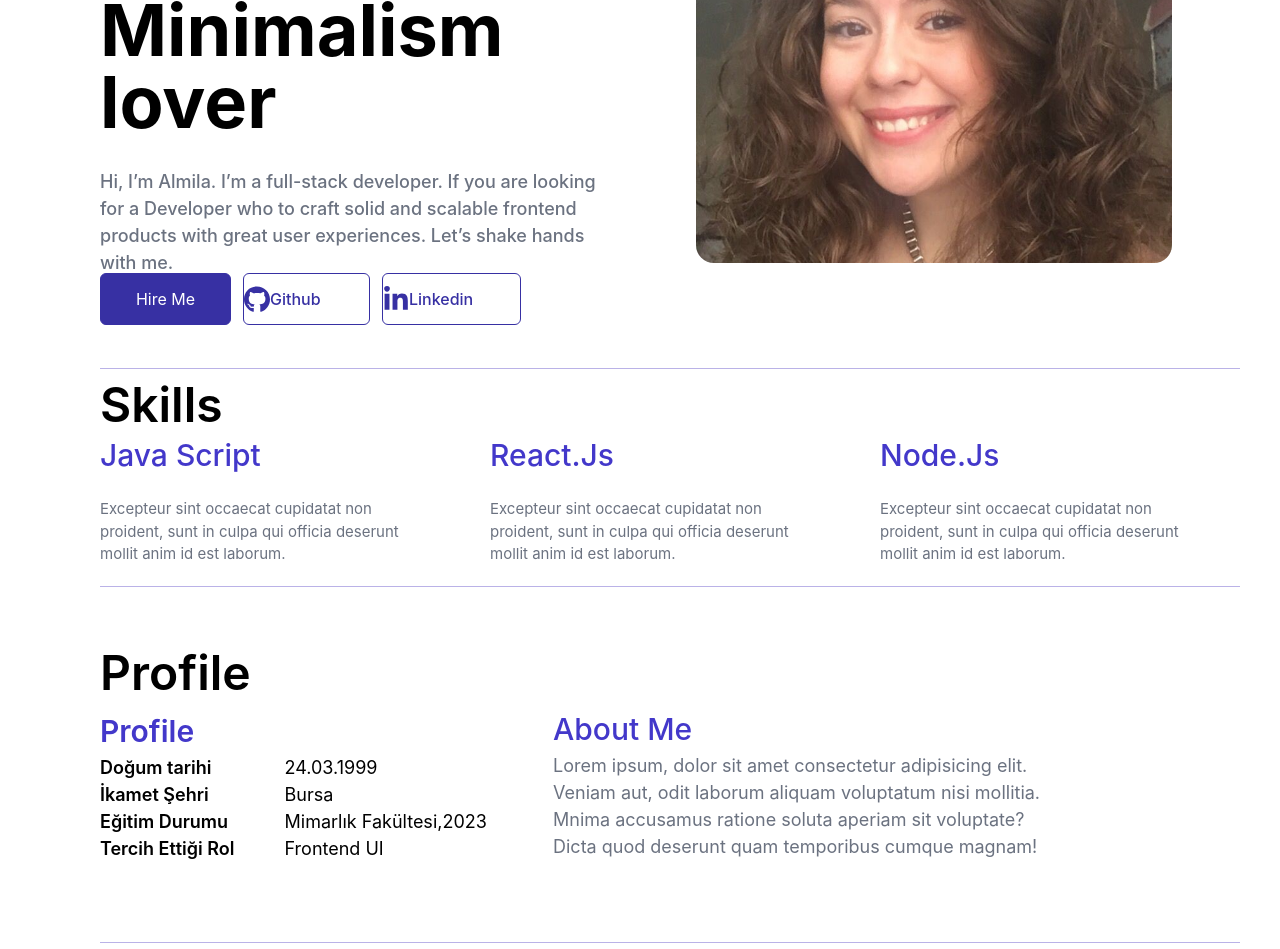
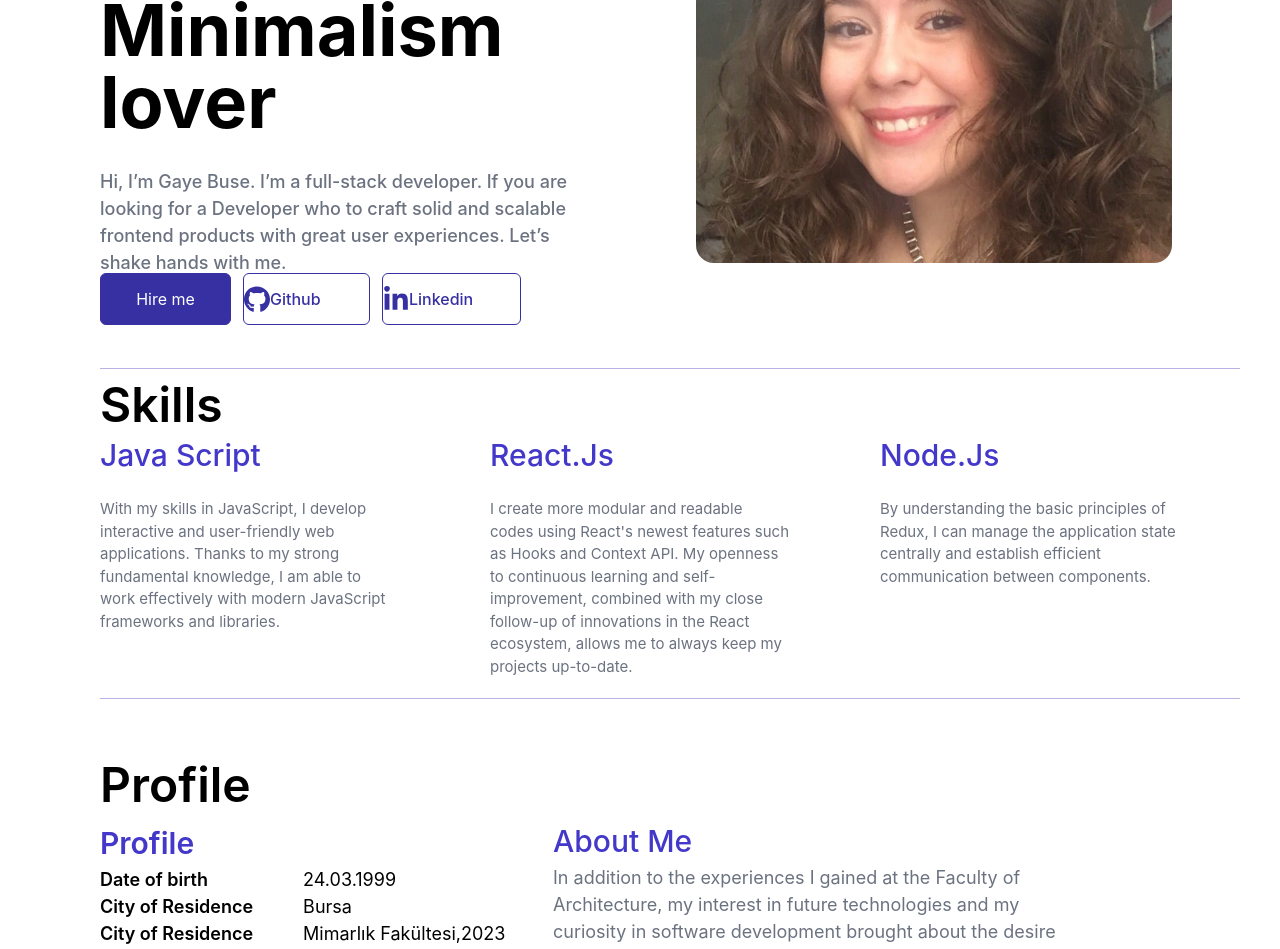
Before and after one commit to GayeBuse/CV, a React (Vite) app in the folder vite-project/: page / in a window 1280 px wide. Shown: the part 280-1229 px from the top of the page. Built offline with nearby package versions, Linux system fonts and the light colour scheme.

Commit message:
ingilizce türkçe dil geçişi ayarlandı

```diff
--- a/vite-project/src/components/Footer/Footer.jsx
+++ b/vite-project/src/components/Footer/Footer.jsx
@@ -1,11 +1,17 @@
 import "./Footer.css";
 import parmak from "./parmak.png";
 import { Link } from "react-router-dom";
+import { LanguageContext } from "../../context/Language";
+import { useContext } from "react";
 export default function Footer() {
+  const { language } = useContext(LanguageContext);
   return (
     <div className="footer-container">
       <div className="footer">
-        <h1>Let’s work together on your next product.</h1>
+        {language === "en"
+          ? "Let’s work together on your next product."
+          : "Bir sonraki ürününüz üzerinde birlikte çalışalım."}
+        <h1></h1>
       </div>
       <div className="footer-link">
         <div className="email">
--- a/vite-project/src/components/Header/Header.jsx
+++ b/vite-project/src/components/Header/Header.jsx
@@ -1,23 +1,27 @@
 import "./Header.css";
-
+import { LanguageContext } from "../../context/Language";
 import { Link, animateScroll as scroll } from "react-scroll";
+import { useContext } from "react";
 export default function Header() {
+  const { language } = useContext(LanguageContext);
   return (
     <div className="header-container">
       <nav>
         <ul className="nav-links">
           <li className="nav-item1">
             <Link to="skills" smooth={true}>
-              Skills
+              {language === "en" ? "Skills" : "Yetenekler"}
             </Link>
           </li>
           <li className="nav-item2">
             <Link to="projects" smooth={true} duration={3000}>
-              Projects
+              {language === "en" ? "Projects" : "Projeler"}
             </Link>
           </li>
           <li className="nav-item3">
-            <Link to="/HireMe">Hire me</Link>
+            <Link to="/HireMe">
+              {language === "en" ? "Hire me" : "Beni İşe Al"}
+            </Link>
           </li>
         </ul>
       </nav>
--- a/vite-project/src/components/Hero/Hero.css
+++ b/vite-project/src/components/Hero/Hero.css
@@ -2,6 +2,9 @@
   display: flex;
   width: 1140px;
   height: 500px;
+}
+.dark .hero-girl {
+  color: tomato;
 }
 .hero-girl {
   color: #3730a3;
--- a/vite-project/src/components/Hero/Hero.jsx
+++ b/vite-project/src/components/Hero/Hero.jsx
@@ -2,7 +2,10 @@ import "./Hero.css";
 import { FaGithub } from "react-icons/fa";
 import { FaLinkedinIn } from "react-icons/fa";
 import gbo from "./gbo.jpeg";
+import { LanguageContext } from "../../context/Language";
+import { useContext } from "react";
 export default function Hero() {
+  const { language } = useContext(LanguageContext);
   return (
     <div className="hero-container">
       <div className="hero">
@@ -11,16 +14,21 @@ export default function Hero() {
         </div>
         <div className="hero-left">
           <div className="baslik">
-            <h1>Creative thinker Minimalism lover</h1>
+            <h1>
+              {language === "en"
+                ? "Creative thinker Minimalism lover"
+                : "Yaratıcı düşünür Minimalizm aşığı "}
+            </h1>
+
             <p>
-              Hi, I’m Almila. I’m a full-stack developer. If you are looking for
-              a Developer who to craft solid and scalable frontend products with
-              great user experiences. Let’s shake hands with me.
+              {language === "en"
+                ? " Hi, I’m Gaye Buse. I’m a full-stack developer. If you are looking for a Developer who to craft solid and scalable frontend products with great user experiences. Let’s shake hands with me."
+                : "Merhaba, Ben Gaye Buse full-stack developer olarak iş aramaktayım. Eğer sağlam ve ölçeklenebilir ön uç ürünleri ve harika kullanıcı deneyimleri yaratmak istiyorsanız, Benimle el sıkışın."}
             </p>
           </div>
           <div className="buton">
             <button className="buton1">
-              <span>Hire Me</span>
+              <span>{language === "en" ? "Hire me" : "Beni İşe Al"}</span>
             </button>
             <button className="buton2">
               <FaGithub className="ikon" />
--- a/vite-project/src/components/ModeSwitch/ModeSwitch.jsx
+++ b/vite-project/src/components/ModeSwitch/ModeSwitch.jsx
@@ -32,7 +32,7 @@ export default function ModeSwitch() {
       </span>
       |
       <span onClick={handleSwitchLanguageChange} className="dil">
-        {localLanguage === "tr" ? "TÜRKÇE" : "ENGLISH"}
+        {localLanguage === "tr" ? "ENGILSH" : "TüRKÇE"}
       </span>
       <span className="as">'YE GEÇ</span>
     </div>
--- a/vite-project/src/components/Profile/Profile.jsx
+++ b/vite-project/src/components/Profile/Profile.jsx
@@ -1,18 +1,27 @@
 import "./Profile.css";
+import { LanguageContext } from "../../context/Language";
+import { useContext } from "react";
 export default function Profile() {
+  const { language } = useContext(LanguageContext);
   return (
     <div className="profile-container">
       <div className="baslık">
-        <h1>Profile</h1>
+        <h1>{language === "en" ? "Profile" : "Profil"}</h1>
         <div className="profile-box">
           <div className="profile">
-            <h1>Profile</h1>
+            <h1> {language === "en" ? "Profile" : "Profil"}</h1>
             <div className="bilgi-cevap">
               <div className="bilgi">
-                <p>Doğum tarihi </p>
-                <p>İkamet Şehri</p>
-                <p>Eğitim Durumu</p>
-                <p>Tercih Ettiği Rol</p>
+                <p>{language === "en" ? "Date of birth" : "Doğum tarihi"}</p>
+                <p>
+                  {language === "en" ? "City of Residence" : "İkamet Şehri"}
+                </p>
+                <p>
+                  {language === "en" ? "City of Residence" : "Eğitim Durumu"}
+                </p>
+                <p>
+                  {language === "en" ? "Preferred Role" : "Tercih Ettiği Rol"}
+                </p>
               </div>
               <div className="cevap">
                 <p>24.03.1999</p>
@@ -30,12 +39,14 @@ export default function Profile() {
 
           <div className="hakkımda">
             <p>
-              Lorem ipsum, dolor sit amet consectetur adipisicing elit. Veniam
-              aut, odit laborum aliquam voluptatum nisi mollitia.
+              {language === "en"
+                ? "In addition to the experiences I gained at the Faculty of Architecture, my interest in future technologies and my curiosity in software development brought about the desire to embark on a new path in my career."
+                : "Mimarlık Fakültesinde edindiğim tecrübelerim yanı sıra geleceğin teknolojilerine olan ilgim ve yazılım geliştirmeye olan merakım, kariyerimde yeni bir yola çıkma arzusunu beraberinde getirdi. "}
             </p>
             <p>
-              Mnima accusamus ratione soluta aperiam sit voluptate? Dicta quod
-              deserunt quam temporibus cumque magnam!
+              {language === "en"
+                ? "Especially the responsibilities I took in the Workintech training course and the skills I gained in this process further reinforced my interest in software development."
+                : " Workintech eğitim kursunda aldığım sorumluluklar ve bu süreçte kazandığım beceriler, yazılım geliştirmeye olan ilgimi daha da pekiştirdi."}
             </p>
           </div>
         </div>
--- a/vite-project/src/components/Skills/Skills.jsx
+++ b/vite-project/src/components/Skills/Skills.jsx
@@ -1,29 +1,37 @@
 import "./Skills.css";
-
+import { LanguageContext } from "../../context/Language";
+import { useContext } from "react";
 export default function Skills() {
+  const { language } = useContext(LanguageContext);
   return (
     <div className="skills-container">
-      <div className="skills">Skills</div>
+      <div className="skills">
+        {" "}
+        {language === "en" ? "Skills" : "Yetenekler"}
+      </div>
       <div className="skills-list">
         <div className="java">
           <h1>Java Script</h1>
           <p>
-            Excepteur sint occaecat cupidatat non proident, sunt in culpa qui
-            officia deserunt mollit anim id est laborum.
+            {language === "en"
+              ? "With my skills in JavaScript, I develop interactive and user-friendly web applications. Thanks to my strong fundamental knowledge, I am able to work effectively with modern JavaScript frameworks and libraries."
+              : "JavaScript konusundaki yeteneklerimle, interaktif ve kullanıcı dostu web uygulamaları geliştirmekteyim. Güçlü temel bilgilerim sayesinde, modern JavaScript çerçeveleri ve kütüphaneleriyle etkili bir şekilde çalışabiliyorum. "}
           </p>
         </div>
         <div className="React">
           <h1>React.Js</h1>
           <p>
-            Excepteur sint occaecat cupidatat non proident, sunt in culpa qui
-            officia deserunt mollit anim id est laborum.
+            {language === "en"
+              ? "I create more modular and readable codes using React's newest features such as Hooks and Context API. My openness to continuous learning and self-improvement, combined with my close follow-up of innovations in the React ecosystem, allows me to always keep my projects up-to-date."
+              : "Hooks, Context API gibi React'in en yeni özelliklerini kullanarak daha modüler ve okunabilir kodlar oluşturuyorum. Sürekli öğrenmeye ve kendimi geliştirmeye açık olmam, React ekosistemindeki yenilikleri yakından takip etmemle birleşerek, projelerimi her zaman güncel tutmamı sağlıyor."}
           </p>
         </div>
         <div className="Node">
           <h1>Node.Js</h1>
           <p>
-            Excepteur sint occaecat cupidatat non proident, sunt in culpa qui
-            officia deserunt mollit anim id est laborum.
+            {language === "en"
+              ? "By understanding the basic principles of Redux, I can manage the application state centrally and establish efficient communication between components."
+              : " Redux'un temel prensiplerini anlayarak, uygulama state'ini merkezi bir şekilde yönetebilir, bileşenler arasında verimli bir iletişim kurabilirim. "}
           </p>
         </div>
       </div>
```
